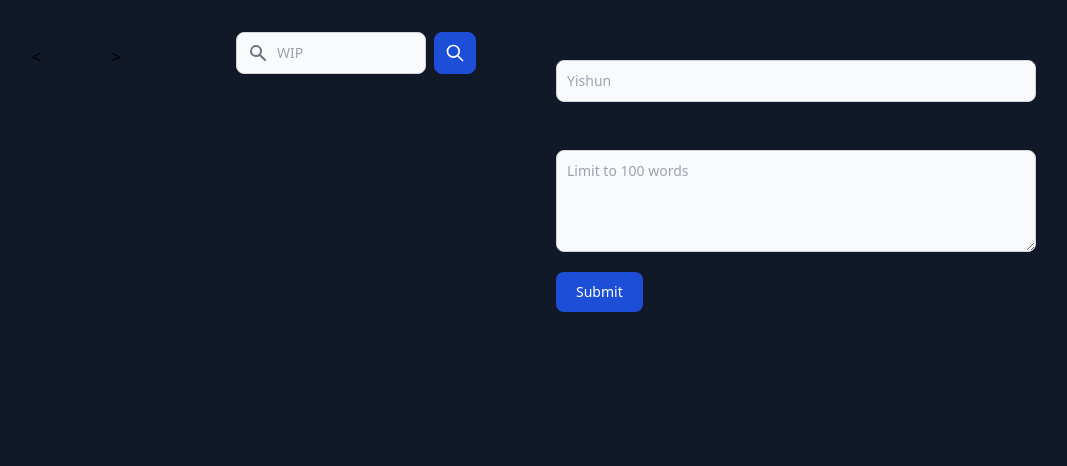
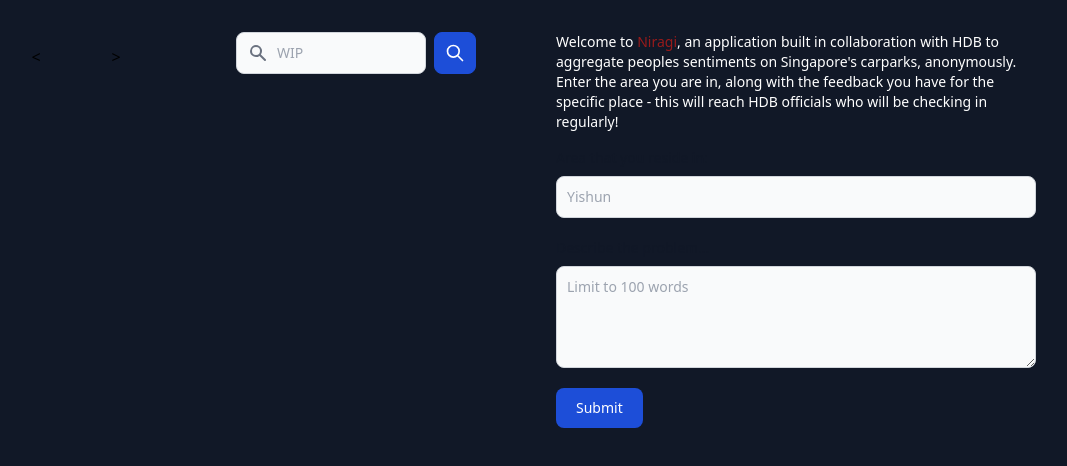
Before and after one commit to neozhixuan/niragi-techfest, a Next.js app: page /components/mainapppage in a window 1280 px wide. Shown: the top 466 px of the page, without its empty margins (84-1151 px from the left). Built offline with nearby package versions, Linux system fonts and the light colour scheme.

Commit message:
Introduction

```diff
--- a/pages/components/mainapppage.js
+++ b/pages/components/mainapppage.js
@@ -165,7 +165,13 @@ const MainAppPage = (props) => {
         )}
       </div>
       <form className="w-[100%] md:w-[50%]">
-        {" "}
+        <p class="text-white mb-4 text-sm mr-[25%] md:block hidden">
+          Welcome to <span className="text-red-800">Niragi</span>, an
+          application built in collaboration with HDB to aggregate peoples
+          sentiments on Singapore's carparks, anonymously. Enter the area you
+          are in, along with the feedback you have for the specific place - this
+          will reach HDB officials who will be checking in regularly!
+        </p>{" "}
         <div className="flex flex-col ml-[25%] md:ml-[0%] mr-[25%]">
           <label
             for="first_name"
```
